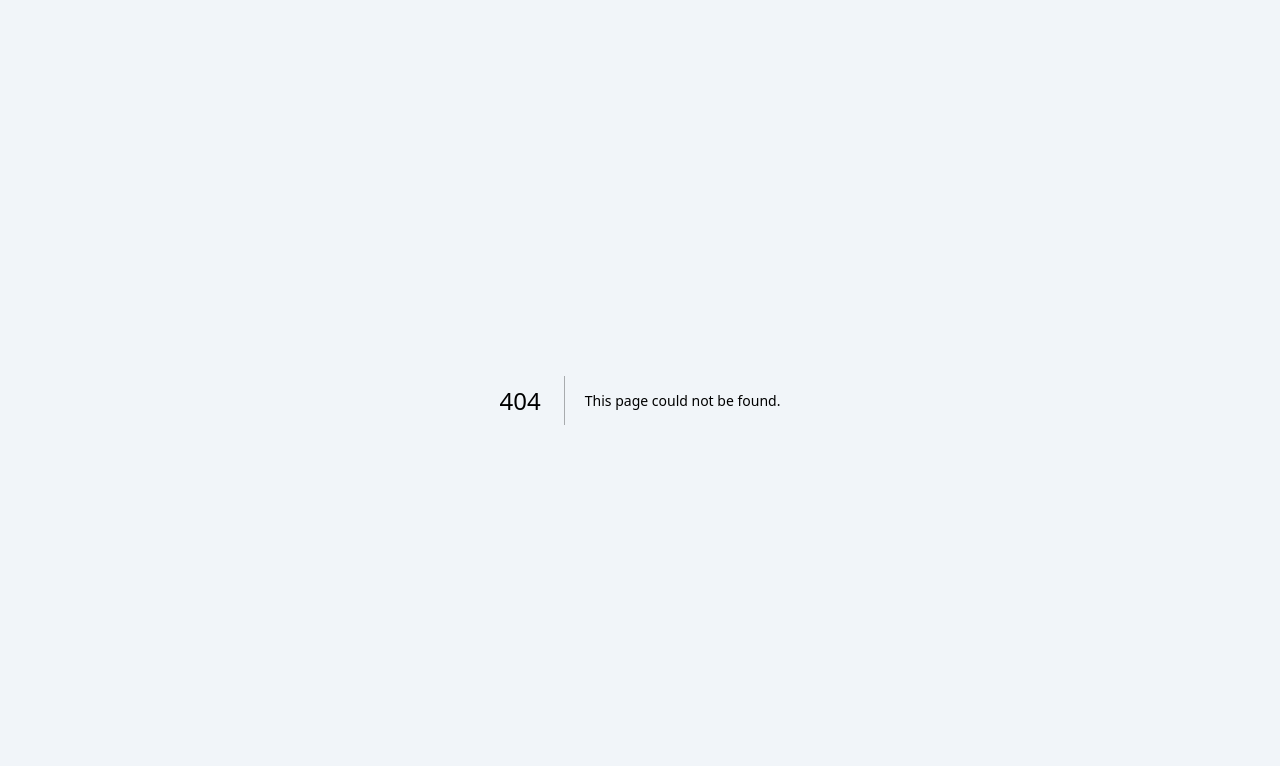
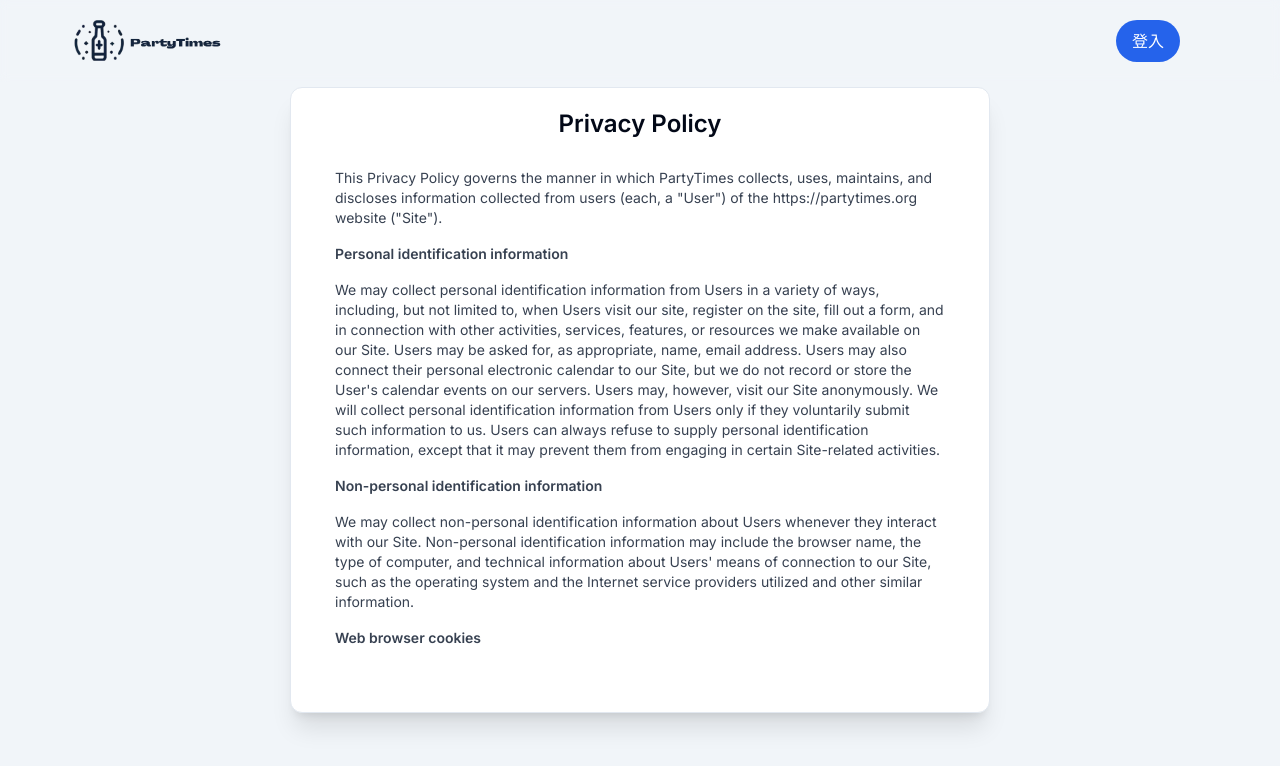
Before and after one commit to viiccwen/partytimes, a Next.js app in the folder frontend/: page /privacy in a window 1280 px wide. Before the commit this address had no page. Shown: the top 766 px of the page. Built offline with nearby package versions, Linux system fonts and the light colour scheme; no server answers.

Commit message:
feat: privacy page
add privacy page for google cloud console

```diff
--- /dev/null
+++ b/frontend/src/app/(others)/privacy/page.tsx
@@ -0,0 +1,160 @@
+import { VerifyAuth } from "@/lib/verify";
+import { Navbar } from "@/components/customs/navbar";
+import { Card, CardContent } from "@/components/ui/card";
+import { cn } from "@/lib/utils";
+import { Metadata } from "next";
+import Link from "next/link";
+
+export const metadata: Metadata = {
+  title: "privacy",
+};
+
+export default async function PrivacyPage() {
+  const { isAuth, user } = await VerifyAuth(false);
+
+  return (
+    <>
+      <Navbar isLogin={isAuth} HasFixed={true} isLoading={false} />
+      <div className="w-full h-screen flex justify-center items-center">
+        <Card className={cn("p-5 w-[390px]", "md:w-[700px]")}>
+          <CardContent className="flex flex-col gap-7">
+            <h2 className="text-center text-2xl font-semibold">
+              Privacy Policy
+            </h2>
+            <div className="text-gray-700 space-y-4 text-sm overflow-y-auto max-h-[500px]">
+              <p>
+                This Privacy Policy governs the manner in which PartyTimes
+                collects, uses, maintains, and discloses information collected
+                from users (each, a "User") of the https://partytimes.org
+                website ("Site").
+              </p>
+              <h3 className="font-semibold">
+                Personal identification information
+              </h3>
+              <p>
+                We may collect personal identification information from Users in
+                a variety of ways, including, but not limited to, when Users
+                visit our site, register on the site, fill out a form, and in
+                connection with other activities, services, features, or
+                resources we make available on our Site. Users may be asked for,
+                as appropriate, name, email address. Users may also connect
+                their personal electronic calendar to our Site, but we do not
+                record or store the User's calendar events on our servers. Users
+                may, however, visit our Site anonymously. We will collect
+                personal identification information from Users only if they
+                voluntarily submit such information to us. Users can always
+                refuse to supply personal identification information, except
+                that it may prevent them from engaging in certain Site-related
+                activities.
+              </p>
+              <h3 className="font-semibold">
+                Non-personal identification information
+              </h3>
+              <p>
+                We may collect non-personal identification information about
+                Users whenever they interact with our Site. Non-personal
+                identification information may include the browser name, the
+                type of computer, and technical information about Users' means
+                of connection to our Site, such as the operating system and the
+                Internet service providers utilized and other similar
+                information.
+              </p>
+              <h3 className="font-semibold">Web browser cookies</h3>
+              <p>
+                Our Site may use "cookies" to enhance User experience. User's
+                web browser places cookies on their hard drive for
+                record-keeping purposes and sometimes to track information about
+                them. User may choose to set their web browser to refuse cookies
+                or to alert them when cookies are being sent. If they do so,
+                note that some parts of the Site may not function properly.
+              </p>
+              <p>
+                We use third-party service providers such as Google Analytics to
+                provide user and user interaction information in connection with
+                our Site. You can opt out of Google Analytics tracking by
+                installing the Google Analytics Opt-out Browser tool:
+                https://tools.google.com/dlpage/gaoptout. For more information
+                on the privacy practices of Google, please visit the Google
+                Privacy & Terms web page:
+                https://www.google.com/policies/privacy.
+              </p>
+              <h3 className="font-semibold">
+                How we use collected information
+              </h3>
+              <p>
+                PartyTimes may collect and use Users' personal information for
+                the following purposes:
+                <ul className="list-disc pl-5">
+                  <li>
+                    To run and operate our Site. We may need your information to
+                    display content on the Site correctly.
+                  </li>
+                  <li>
+                    To improve our Site. We may use feedback you provide to
+                    improve our products and services.
+                  </li>
+                  <li>
+                    To communicate with you. We may use your email address to
+                    send you information and updates, which you may opt out of
+                    at any time.
+                  </li>
+                </ul>
+              </p>
+              <h3 className="font-semibold">How we protect your information</h3>
+              <p>
+                We adopt appropriate data collection, storage, and processing
+                practices and security measures to protect against unauthorized
+                access, alteration, disclosure, or destruction of your personal
+                information, username, password, transaction information, and
+                data stored on our Site.
+              </p>
+              <h3 className="font-semibold">
+                Sharing your personal information
+              </h3>
+              <p>
+                We do not sell, trade, or rent Users' personal identification
+                information to others. We may share generic aggregated
+                demographic information not linked to any personal
+                identification information regarding visitors and users with our
+                business partners, trusted affiliates, and advertisers for the
+                purposes outlined above.
+              </p>
+              <h3 className="font-semibold">Changes to this privacy policy</h3>
+              <p>
+                PartyTimes has the discretion to update this privacy policy at
+                any time. We encourage Users to frequently check this page for
+                any changes to stay informed about how we are helping to protect
+                the personal information we collect. You acknowledge and agree
+                that it is your responsibility to review this privacy policy
+                periodically and become aware of modifications.
+              </p>
+              <h3 className="font-semibold">Your acceptance of these terms</h3>
+              <p>
+                By using this Site, you signify your acceptance of this policy.
+                If you do not agree to this policy, please do not use our Site.
+                Your continued use of the Site following the posting of changes
+                to this policy will be deemed your acceptance of those changes.
+              </p>
+              <h3 className="font-semibold">Contacting us</h3>
+              <p>
+                If you have any questions about this Privacy Policy, the
+                practices of this site, or your dealings with this site, please
+                contact us at{" "}
+                <Link
+                  href="/feedback"
+                  className="text-blue-400 hover:text-blue-500"
+                >
+                  feedback
+                </Link>
+              </p>
+
+              <p className="text-sm italic">
+                This document was last updated on December 27, 2024.
+              </p>
+            </div>
+          </CardContent>
+        </Card>
+      </div>
+    </>
+  );
+}
```
